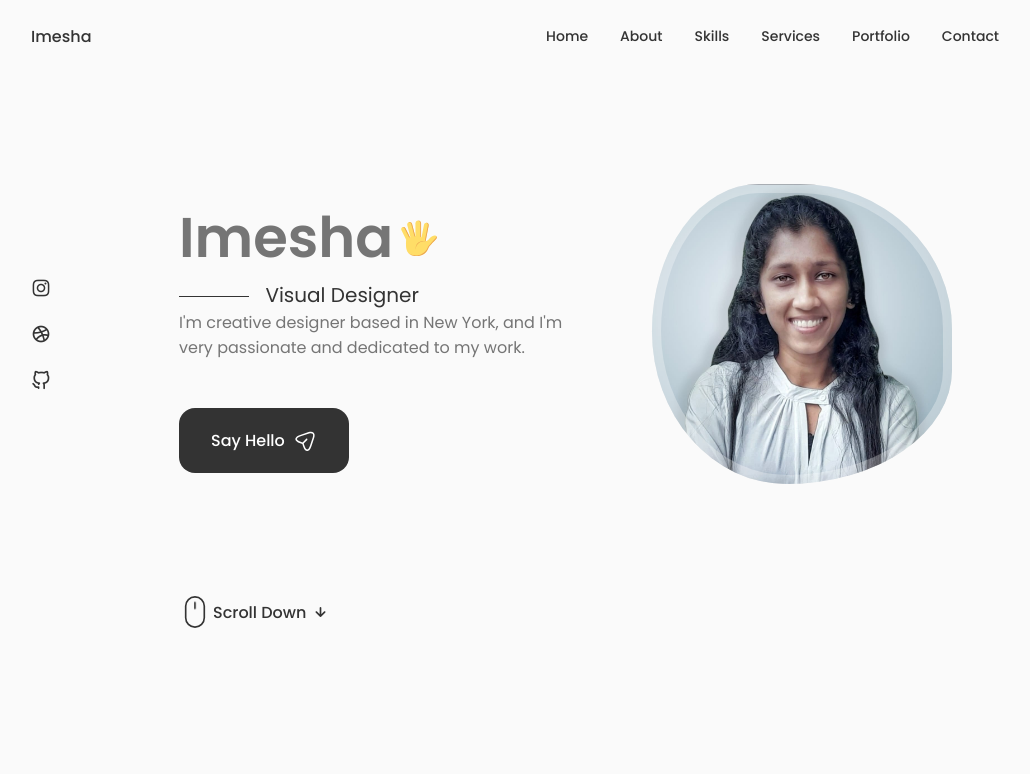
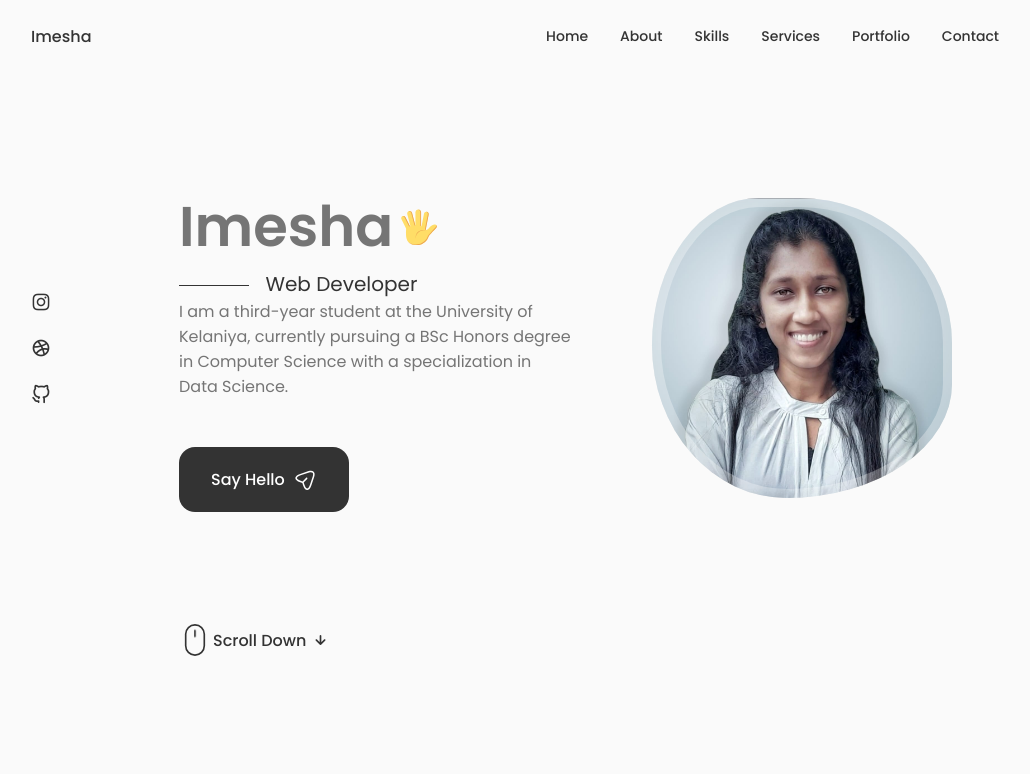
Before and after one commit to ImeshaDilshani/site-p, a React (Create React App) app: page / in a window 1280 px wide. Shown: the top 774 px of the page, without its empty margins (125-1155 px from the left). Built offline with nearby package versions, Linux system fonts and the light colour scheme.

Commit message:
update images

```diff
--- a/src/components/home/Data.jsx
+++ b/src/components/home/Data.jsx
@@ -55,8 +55,8 @@ const Data = () => {
                   ></path>
         </svg>
       </h1>
-      <h3 className="home__subtitle">Visual Designer</h3>
-      <p className="home__description">I'm creative designer based in New York, and I'm very passionate and dedicated to my work.</p>
+      <h3 className="home__subtitle">Web Developer</h3>
+      <p className="home__description">I am a third-year student at the University of Kelaniya, currently pursuing a BSc Honors degree in Computer Science with a specialization in Data Science.</p>
       <a href="#contact" className="button button--flex">
         Say Hello
         <svg
```
